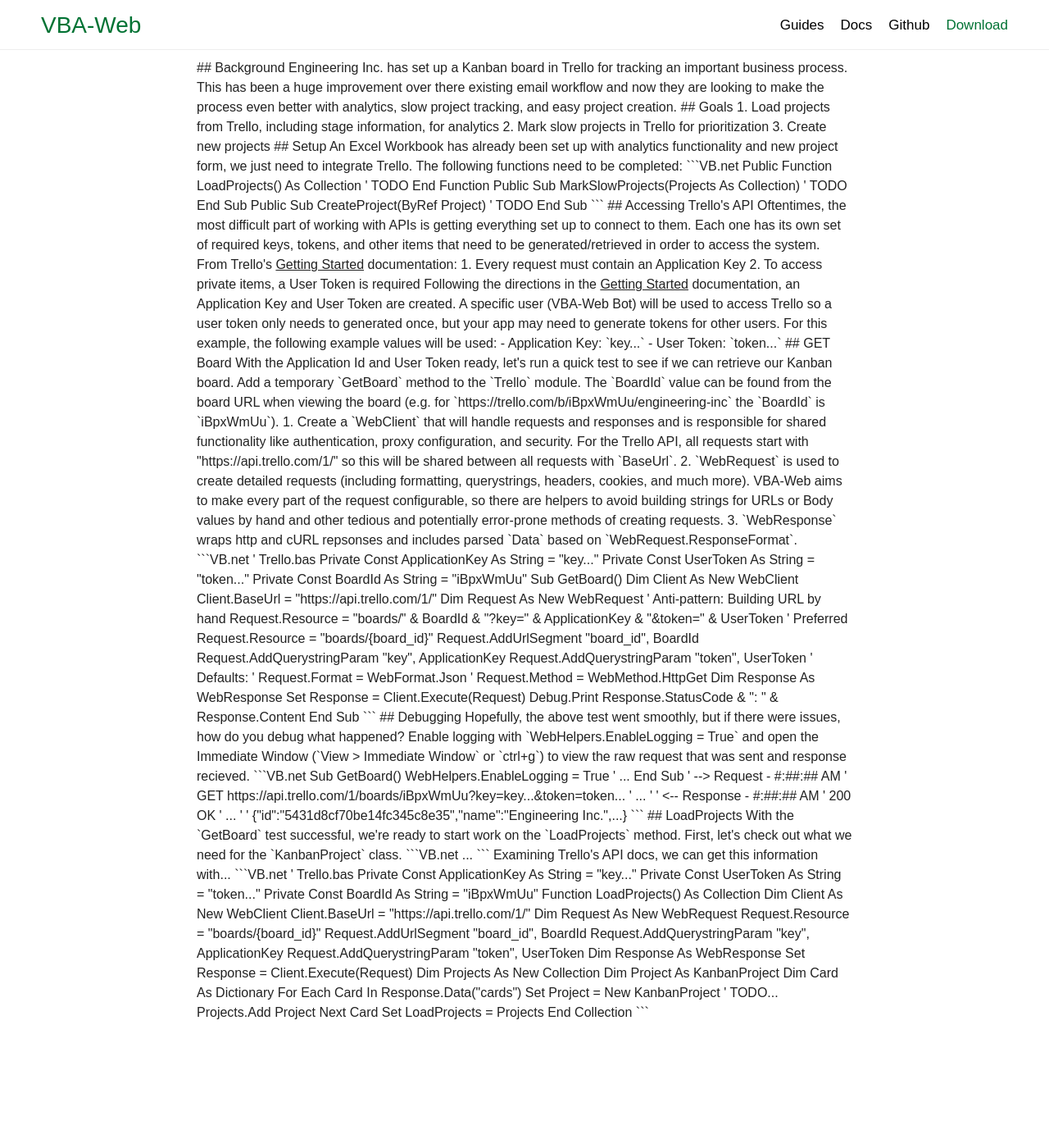
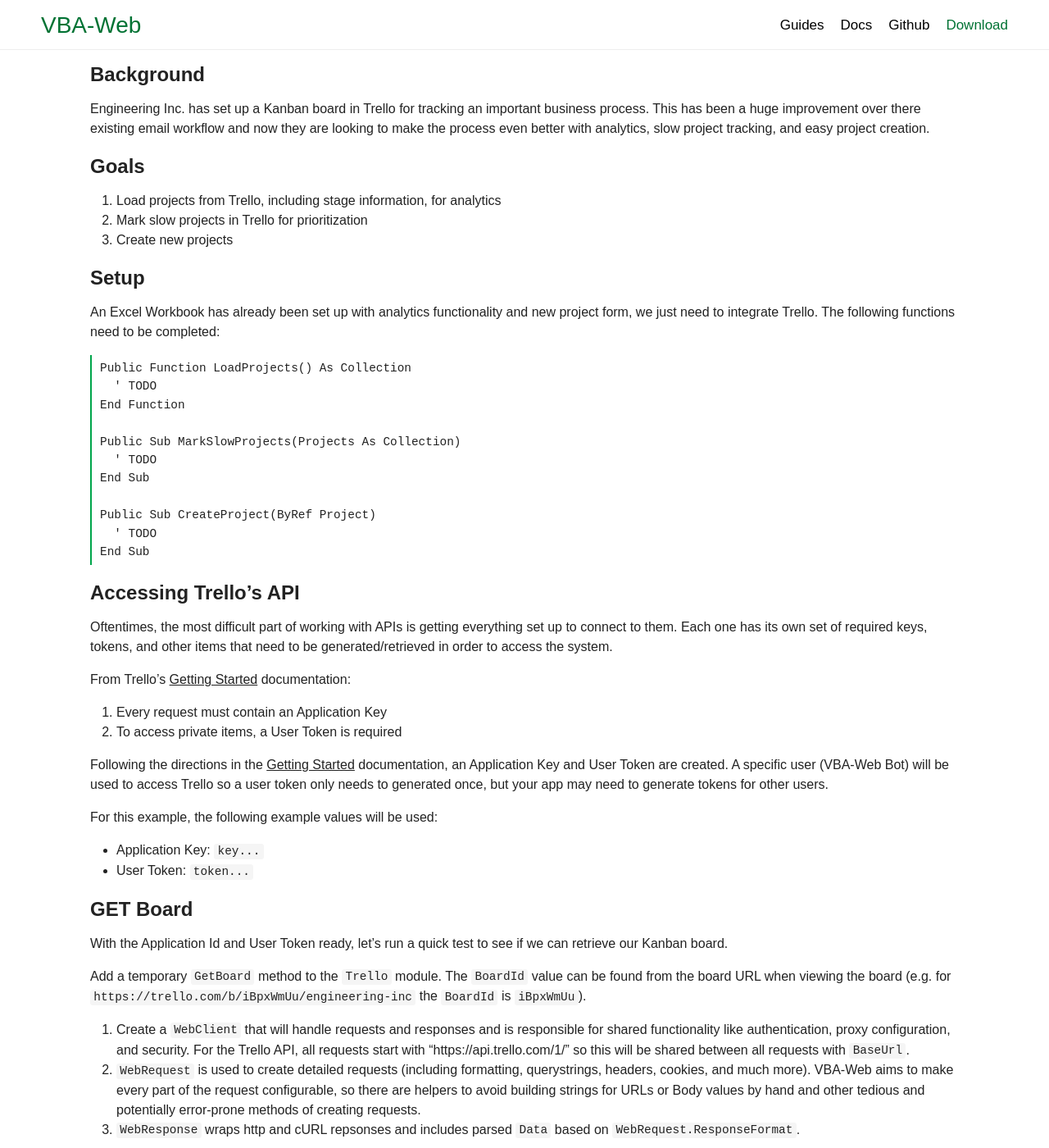
Before and after one commit to VBA-tools/VBA-Web, a Jekyll site: the page built from _guides/trello.md, in a window 1280 px wide and 1400 px high. Shown: the whole window at 82% size. Built offline with Jekyll 4.4.1, drawn with Linux system fonts in a browser that asks for light colours; Markdown is read by kramdown in place of the engine named in the settings; some of the changed text lies outside the part shown.

Commit message:
Add initial overview guide

````diff
--- a/_config.yml
+++ b/_config.yml
@@ -11,22 +11,28 @@ defaults:
 - scope:
     path: ""
   values:
-    layout: "default"
+    layout: default
 - scope:
-    path: "guides"
-    type: "pages"
+    path: guides
+    type: pages
   values:
-    layout: "guides"
+    layout: guides
 - scope:
-    path: "docs"
-    type: "pages"
+    path: guides
+    type: guides
   values:
-    layout: "docs"
+    layout: guides
+- scope:
+    path: docs
+    type: pages
+  values:
+    layout: docs
 
 collections:
   guides:
     output: true
     permalink: /guides/:path/
+    layout: guides
 
 exclude:
 - Gemfile
--- a/_layouts/guides.html
+++ b/_layouts/guides.html
@@ -1,4 +1,6 @@
 ---
 layout: default
 ---
-{{ content }}
+<article class="site-content">
+  {{ content }}
+</article>
--- a/guides/trello/index.md
+++ /dev/null
@@ -1,161 +0,0 @@
----
-title: Trello Analytics
----
-<article class="site-content">
-
-## Background
-
-Engineering Inc. has set up a Kanban board in Trello for tracking an important business process. This has been a huge improvement over there existing email workflow and now they are looking to make the process even better with analytics, slow project tracking, and easy project creation.
-
-## Goals
-
-1. Load projects from Trello, including stage information, for analytics
-2. Mark slow projects in Trello for prioritization
-3. Create new projects
-
-
-## Setup
-
-An Excel Workbook has already been set up with analytics functionality and new project form, we just need to integrate Trello. The following functions need to be completed:
-
-```VB.net
-Public Function LoadProjects() As Collection
-  ' TODO
-End Function
-
-Public Sub MarkSlowProjects(Projects As Collection)
-  ' TODO
-End Sub
-
-Public Sub CreateProject(ByRef Project)
-  ' TODO
-End Sub
-```
-
-## Accessing Trello's API
-
-Oftentimes, the most difficult part of working with APIs is getting everything set up to connect to them. Each one has its own set of required keys, tokens, and other items that need to be generated/retrieved in order to access the system.
-
-From Trello's <a href="https://trello.com/docs/gettingstarted/" target="_blank">Getting Started</a> documentation:
-
-1. Every request must contain an Application Key
-2. To access private items, a User Token is required
-
-Following the directions in the <a href="https://trello.com/docs/gettingstarted/" target="_blank">Getting Started</a> documentation, an Application Key and User Token are created. A specific user (VBA-Web Bot) will be used to access Trello so a user token only needs to generated once, but your app may need to generate tokens for other users.
-
-For this example, the following example values will be used:
-
-- Application Key: `key...`
-- User Token: `token...`
-
-## GET Board
-
-With the Application Id and User Token ready, let's run a quick test to see if we can retrieve our Kanban board.
-
-Add a temporary `GetBoard` method to the `Trello` module. The `BoardId` value can be found from the board URL when viewing the board (e.g. for `https://trello.com/b/iBpxWmUu/engineering-inc` the `BoardId` is `iBpxWmUu`).
-
-1. Create a `WebClient` that will handle requests and responses and is responsible for shared functionality like authentication, proxy configuration, and security. For the Trello API, all requests start with "https://api.trello.com/1/" so this will be shared between all requests with `BaseUrl`.
-2. `WebRequest` is used to create detailed requests (including formatting, querystrings, headers, cookies, and much more). VBA-Web aims to make every part of the request configurable, so there are helpers to avoid building strings for URLs or Body values by hand and other tedious and potentially error-prone methods of creating requests.
-3. `WebResponse` wraps http and cURL repsonses and includes parsed `Data` based on `WebRequest.ResponseFormat`.
-
-```VB.net
-' Trello.bas
-Private Const ApplicationKey As String = "key..."
-Private Const UserToken As String = "token..."
-Private Const BoardId As String = "iBpxWmUu"
-
-Sub GetBoard()
-  Dim Client As New WebClient
-  Client.BaseUrl = "https://api.trello.com/1/"
-
-  Dim Request As New WebRequest
-
-  ' Anti-pattern: Building URL by hand
-  Request.Resource = "boards/" & BoardId & "?key=" & ApplicationKey & "&token=" & UserToken
-
-  ' Preferred
-  Request.Resource = "boards/{board_id}"
-  Request.AddUrlSegment "board_id", BoardId
-  Request.AddQuerystringParam "key", ApplicationKey
-  Request.AddQuerystringParam "token", UserToken
-
-  ' Defaults:
-  ' Request.Format = WebFormat.Json
-  ' Request.Method = WebMethod.HttpGet
-
-  Dim Response As WebResponse
-  Set Response = Client.Execute(Request)
-
-  Debug.Print Response.StatusCode & ": " & Response.Content
-End Sub
-```
-
-## Debugging
-
-Hopefully, the above test went smoothly, but if there were issues, how do you debug what happened?
-
-Enable logging with `WebHelpers.EnableLogging = True` and open the Immediate Window (`View > Immediate Window` or `ctrl+g`) to view the raw request that was sent and response recieved.
-
-```VB.net
-Sub GetBoard()
-  WebHelpers.EnableLogging = True
-  ' ...
-End Sub
-
-' --> Request - #:##:## AM
-' GET https://api.trello.com/1/boards/iBpxWmUu?key=key...&token=token...
-' ...
-'
-' <-- Response - #:##:## AM
-' 200 OK
-' ...
-'
-' {"id":"5431d8cf70be14fc345c8e35","name":"Engineering Inc.",...}
-```
-
-## LoadProjects
-
-With the `GetBoard` test successful, we're ready to start work on the `LoadProjects` method. First, let's check out what we need for the `KanbanProject` class.
-
-```VB.net
-...
-```
-
-Examining Trello's API docs, we can get this information with...
-
-```VB.net
-' Trello.bas
-Private Const ApplicationKey As String = "key..."
-Private Const UserToken As String = "token..."
-Private Const BoardId As String = "iBpxWmUu"
-
-Function LoadProjects() As Collection
-  Dim Client As New WebClient
-  Client.BaseUrl = "https://api.trello.com/1/"
-
-  Dim Request As New WebRequest
-  Request.Resource = "boards/{board_id}"
-  Request.AddUrlSegment "board_id", BoardId
-  Request.AddQuerystringParam "key", ApplicationKey
-  Request.AddQuerystringParam "token", UserToken
-
-  Dim Response As WebResponse
-  Set Response = Client.Execute(Request)
-
-  Dim Projects As New Collection
-  Dim Project As KanbanProject
-  Dim Card As Dictionary
-
-  For Each Card In Response.Data("cards")
-    Set Project = New KanbanProject
-
-    ' TODO...
-
-    Projects.Add Project
-  Next Card
-
-  Set LoadProjects = Projects
-End Collection
-```
-
-</article>
````
Also changed, not shown: _guides/get.md (added, +5 -0 lines), _guides/overview.md (added, +67 -0 lines), _guides/trello.md (renamed from _guides/testing.md, +1 -1 lines), guides/index.md (+16 -5 lines).
